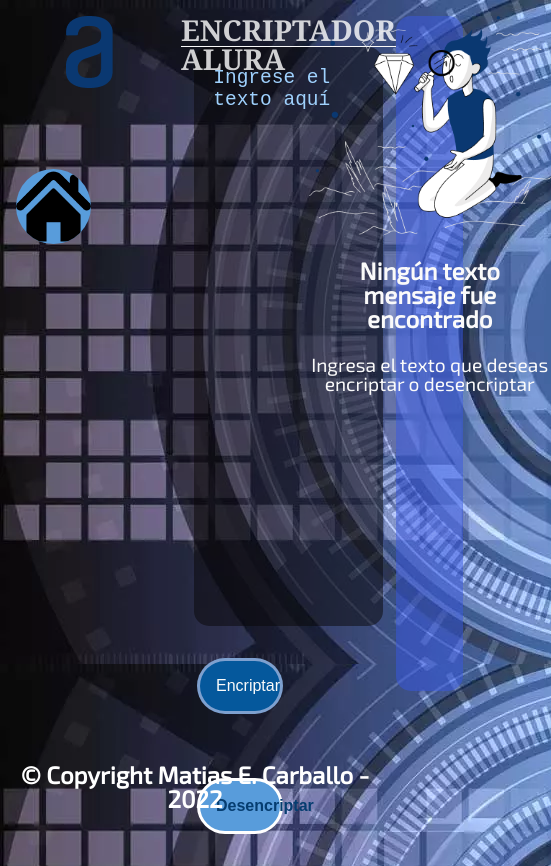
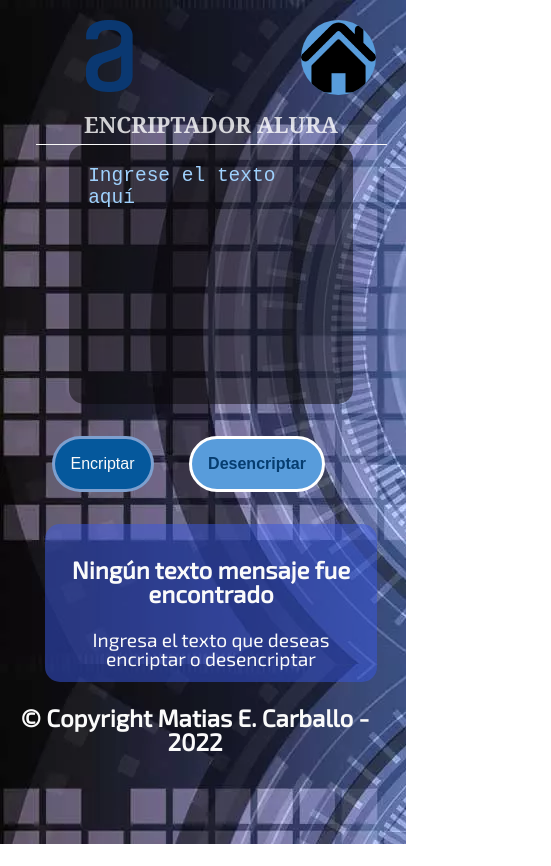
Before and after one commit to lokywolf2295/Alura, a plain HTML site: page challenge01Encriptador/encriptadorAlura.html in a window 390 px wide. Shown: the whole page, 551 px wide, since content can reach past the window. After the commit the page ends 844 px from the top, so only its background shows below. Drawn offline with Linux system fonts and the light colour scheme; some packages are replaced by stand-ins of ours; a script that the page names is missing.

Commit message:
Terminé el Responsiv del encriptador de alura

```diff
--- a/challenge01Encriptador/encriptadorAlura.html
+++ b/challenge01Encriptador/encriptadorAlura.html
@@ -16,11 +16,9 @@
     <body>
         <header>
             <div class="contenedor">
-                <a class="logo" href="https://www.aluracursos.com/" target="_blank">
+                <a href="https://www.aluracursos.com/" target="_blank">
                     <img src="imagenes/logo_Alura.png" alt="Logo de Alura">
                 </a>
-            </div>
-            <div class="contenedor">
                 <a class="logo" href="index.html">
                     <img class="home" src="imagenes/home.png" alt="Logo de Alura">
                 </a>
@@ -28,8 +26,8 @@
         </header>
 
         <main>
-            <section>
-                <div id="conteiner">
+            <section class="ingreso">
+                <div class="conteiner">
                     <h1 class="titulo-encriptador">ENCRIPTADOR ALURA</h1>
                 </div>
                 <textarea class="input-texto" cols="40" rows="10" placeholder="Ingrese el texto aquí"></textarea>
@@ -42,7 +40,7 @@
             </section>
 
             <section class="tablero">
-                <div id="conteiner">
+                <div class="conteiner">
                     <h2 id="titulo-resultado"></h2>
                 </div>
                 <div id="toy" class="conteinerImg">
@@ -50,12 +48,11 @@
                     <p  class="text1"><strong>Ningún texto mensaje fue encontrado</strong></p>
                     <p class="text2">Ingresa el texto que deseas encriptar o desencriptar</p>
                 </div>
-                <textarea class="mensaje" id="resultado" cols="40" rows="10"></textarea>
+                <textarea class="mensaje" id="resultado" ></textarea>
                 <button class="btn-copiar" id="btn-copy" onclick="btnCopiar()">
                     Copiar
                 </button>
             </section>
-
 
         </main>
 
--- a/challenge01Encriptador/estilos/styleAlura.css
+++ b/challenge01Encriptador/estilos/styleAlura.css
@@ -1,13 +1,16 @@
-:root{
+:root {
   --ligthblue1: #589cdb;
-    --ligthblue2:#398cda;
-    --white1:#fafafa;
-    --white2:rgba(255, 255, 255, 0.801);
-    --gray:#dbd9f790;
+  --ligthblue2: #398cda;
+  --ligthblue3: #9fd1fd;
+  --white1: #fafafa;
+  --white2: #ffffffcc;
+  --gray: #dbd9f790;
   --blue1: #063d70;
   --blue2: #05589c;
+  --blue3: #3958e480;
   --black1: #000;
-    --black2: rgba(8, 7, 7, 0.5);
+  --black2: #08070780;
+
   --shadow: 0 8px 8px;
   --color_shadow: #00000033;
 }
@@ -26,8 +29,9 @@ header {
 .home {
   height: 75px;
   position: absolute;
-  top: 20%;
-  left: 4%;
+  margin: 0 10px;
+  top: 150px;
+  left: 50px;
   background-color: var(--ligthblue1);
   border-radius: 50%;
 }
@@ -45,11 +49,12 @@ main {
   font-size: 1.8em;
   font-family: Georgia, "Times New Roman";
   border-bottom: 1px solid var(--white1);
+  text-align: center;
 }
 
 .input-texto {
-  width: 70%;
-  height: 80%;
+  width: 400px;
+  height: 70vh;
   border: none;
   color: var(--white1);
   font-size: 1.5em;
@@ -64,7 +69,7 @@ main {
 }
 
 .input-texto::placeholder {
-  color: #9fd1fd;
+  color: var(--ligthblue3);
   font-weight: lighter;
 }
 
@@ -85,11 +90,11 @@ main {
 
 .btn-des {
   display: inline-block;
-  background: #589cdb;
+  background: var(--ligthblue1);
   text-align: center;
   text-decoration: none;
   font-weight: bold;
-  color: #063d70;
+  color: var(--blue1);
   font-size: 1em;
   width: 40%;
   margin: 2em 1em;
@@ -100,16 +105,16 @@ main {
 }
 
 .btn-enc:hover {
-  border: #064070;
-  background: #064070;
+  border: var(--blue1);
+  background: var(--blue1);
   transform: scale(1.1);
   transition: 2s all;
   cursor: pointer;
 }
 
 .btn-des:hover {
-  border: rgb(172, 166, 166);
-  background: #398cda;
+  border: var(--gray);
+  background: var(--ligthblue2);
   transform: scale(1.1);
   transition: 2s all;
   cursor: pointer;
@@ -119,17 +124,17 @@ main {
 .tablero {
   display: flex;
   flex-direction: column;
-  width: 35%;
+  width: 450px;
   min-height: auto;
-  background-color: rgba(57, 88, 228, 0.5);
+  background-color: var(--blue3);
   justify-content: start;
   align-items: center;
   align-content: center;
-  margin: auto;
+  margin: 0 auto;
   border-radius: 15px;
   border: none;
   text-align: center;
-  height: 80vh;
+  height: 85vh;
 }
 
 .conteinerImg img {
@@ -146,17 +151,18 @@ main {
   font-size: 1.5em;
   font-weight: bold;
 }
+
 .text2 {
-
   color: var(--white1);
   font-size: 1.2em;
+  margin: 0 1em;
 }
 
 .mensaje {
-  width: 70%;
-  height: 80%;
+  width: 90%;
+  height: 90%;
   border: none;
-  color: rgba(0, 0, 0, 0.9);
+  color: var(--black2);
   font-size: 1.5em;
   font-weight: bold;
   padding: 1em;
@@ -175,26 +181,26 @@ main {
   font-weight: bold;
   font-size: 1.8em;
   font-family: Georgia, "Times New Roman";
-  border-bottom: 1px solid #fff;
+  border-bottom: 1px solid var(--white1);
   text-align: center;
 }
 
 .btn-copiar {
-  background: rgb(172, 166, 166);
+  background: var(--gray);
   text-align: center;
   text-decoration: none;
-  color: white;
+  color: var(--white1);
   font-size: 1em;
   width: 40%;
   margin: 2em 30%;
   padding: 1em 2em;
   box-sizing: border-box;
-  border: 3px solid white;
+  border: 3px solid var(--white1);
   border-radius: 2em;
 }
 
 .btn-copiar:hover {
-  background: rgb(124, 120, 120);
+  background: var(--gray);
   transform: scale(1.1);
   transition: 3s all;
   cursor: pointer;
@@ -202,14 +208,137 @@ main {
 
 footer {
   width: auto;
-    margin-top: 4em;
+  margin-top: 2 em;
   padding: 0.5em;
   text-align: center;
   height: 5px;
 }
 
 .copyright {
-  color: white;
+  color: var(--white1);
   font-size: 1.5em;
   font-weight: bold;
 }
+
+/*Responsive para dispositivos mayores o iguales a 1100px de ancho*/
+@media only screen and (min-width: 1100px) {
+  .input-texto {
+    height: 70%;
+  }
+  .copyright {
+    margin-top: 0.5em;
+  }
+}
+
+/*Responsive para dispositivos menores o iguales a 1100px de ancho*/
+@media only screen and (max-width: 1100px) {
+  main {
+    display: flex;
+    width: 100%;
+    flex-direction: column;
+    justify-content: center;
+    align-items: center;
+    align-content: center;
+  }
+
+  header {
+    margin: 20px;
+  }
+
+  .input-texto {
+    height: 30%;
+    margin: 0;
+    margin-top: 5%;
+  }
+
+  .tablero {
+    padding-top: 10px;
+    margin: auto;
+    height: auto;
+  }
+
+  .conteinerImg img {
+    height: 40%;
+  }
+
+  .text2{
+    padding-bottom: 4%;
+  }
+
+  .copyright {
+    margin-bottom: 1em;
+  }
+}
+
+/*Responsive para dispositivos menores o iguales a 700px de ancho*/
+@media only screen and (max-width: 700px) {
+  header {
+    width: 90%;
+    display: flex;
+  }
+
+  .contenedor {
+    position: relative;
+    width: 100%;
+    margin: 0 auto;
+  }
+
+  .home {
+    display: inline-block;
+    text-align: right;
+    top: 0;
+    left: 0;
+    margin: 0 80%;
+  }
+
+  .ingreso{
+    width: 90%;
+  }
+
+  .input-texto {
+    margin: auto;
+    width: 85%;
+    height: 20%;
+  }
+
+  .tablero {
+    margin: auto;
+    width: 85%;
+    height: 30%;
+  }
+
+  .tablero img {
+    display: none;
+    margin: none;
+  }
+
+  .btn-copiar {
+    display: inline;
+    width: auto;
+    height: auto;
+    margin: 20px auto;
+  }
+
+  #resultado {
+    height: auto;
+    margin: 0;
+    margin-top: 1em;
+    margin-bottom: 1em;
+  }
+}
+
+/*Responsive para dispositivos menores o iguales a 500px de ancho*/
+@media only screen and (max-width: 500px) {
+  .input-texto {
+    width: 70%;
+  }
+
+  .titulo-encriptador,
+  #titulo-resultado {
+    font-size: 1.4em;
+  }
+
+  .btn-enc, .btn-des{
+    width: auto;
+  }
+}
--- a/challenge01Encriptador/scripts/scriptAlura.js
+++ b/challenge01Encriptador/scripts/scriptAlura.js
@@ -53,11 +53,9 @@ function btnEncriptar() {
     document.getElementById("toy").style.display = "none";
     const encriptado = encriptar(inputTexto.value);
     mensaje.value = encriptado;
-    mensaje.style.backgroundImage = "none"; /*borramos la imagen de fondo*/
     inputTexto.value = ""; /*borramos el texto*/
     document.getElementById("titulo-resultado").innerHTML=encriptacionExitosa;
     document.getElementById("resultado").innerHTML=mensaje;
-
     resultado(si);
   } else {
     Swal.fire({
@@ -103,14 +101,15 @@ La letra "úfat" es convertida en "ú"
 
 function btnDesencriptar() {
   if (inputTexto.value != "") {
+    document.getElementById("toy").style.display = "none";
     const textoEncriptado = desencriptar(
       inputTexto.value
     ); //guardamos el contenido de la función desencriptar
-    mensaje.style.backgroundImage = "none";
     mensaje.value = textoEncriptado;
     inputTexto.value = "";
     document.getElementById("titulo-resultado").innerHTML =
       desencriptacionExitosa;
+    document.getElementById("resultado").innerHTML=mensaje;
     resultado(si);
   } else {//Si el input está vacío entonces aparece un pop up de error
     Swal.fire({
@@ -145,6 +144,7 @@ function btnCopiar() {
     mensaje.value = "";
     mensaje.style.backgroundImage = "";
     document.getElementById("titulo-resultado").innerHTML = "";
+    document.getElementById("toy").style.display = "";
     resultado(no);
     Swal.fire({ //luego de copiar aparece un pop up de exito
       position: "center",
```
Lines whose indentation alone changed are shown as unchanged.
